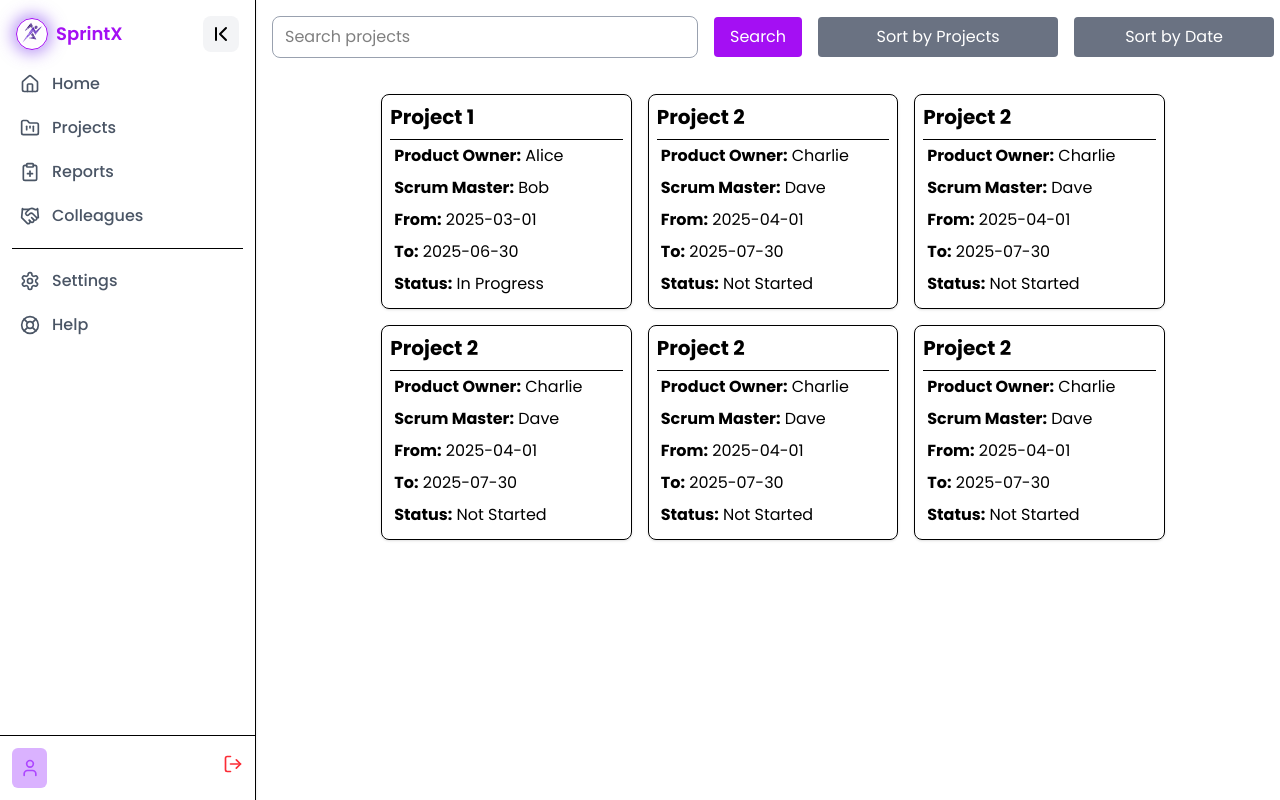
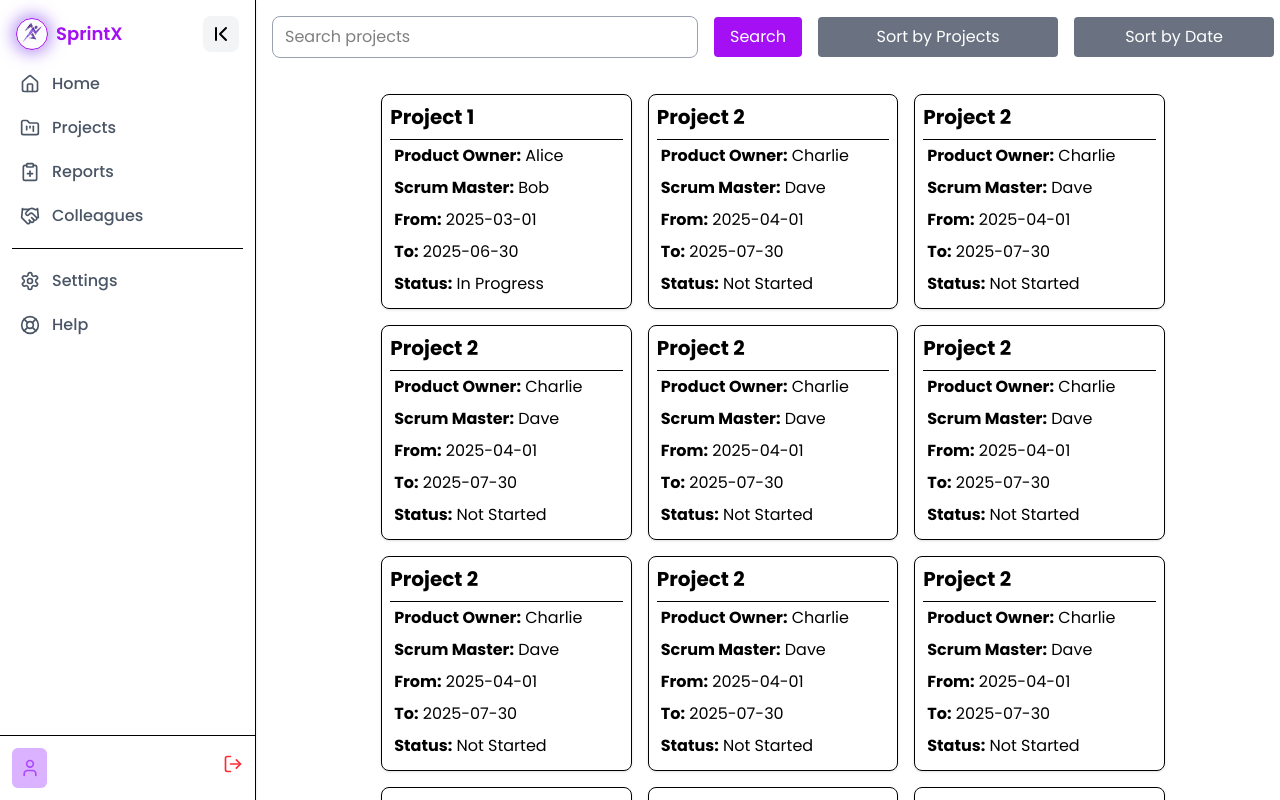
Before and after one commit to Sabarish-developer/SprintX, a React (Vite) app in the folder client/: page /home/projects in a window 1280 px wide. Shown: the top 800 px of the page. Built offline with nearby package versions, Linux system fonts and the light colour scheme.

Commit message:
Sticky Sidebar

```diff
--- a/client/src/components/DashboardLayout.jsx
+++ b/client/src/components/DashboardLayout.jsx
@@ -4,7 +4,7 @@ import { FolderKanban, ClipboardPlus, Handshake,Settings,LifeBuoy, HomeIcon } fr
 
 export default function DashboardLayout() {
   return (
-    <div className="flex">
+    <div className="flex items-start">
       {/* Sidebar */}
       <SideBar>
         <SidebarItem icon={<HomeIcon size={20} />} text="Home" path="/home" />
--- a/client/src/components/Projects.jsx
+++ b/client/src/components/Projects.jsx
@@ -9,6 +9,12 @@ const projectsData = [
   { id: 4, name: "Project 2", owner: "Charlie", scrumMaster: "Dave", from: "2025-04-01", to: "2025-07-30", status: "Not Started" },
   { id: 5, name: "Project 2", owner: "Charlie", scrumMaster: "Dave", from: "2025-04-01", to: "2025-07-30", status: "Not Started" },
   { id: 6, name: "Project 2", owner: "Charlie", scrumMaster: "Dave", from: "2025-04-01", to: "2025-07-30", status: "Not Started" },
+  { id: 7, name: "Project 2", owner: "Charlie", scrumMaster: "Dave", from: "2025-04-01", to: "2025-07-30", status: "Not Started" },
+  { id: 8, name: "Project 2", owner: "Charlie", scrumMaster: "Dave", from: "2025-04-01", to: "2025-07-30", status: "Not Started" },
+  { id: 9, name: "Project 2", owner: "Charlie", scrumMaster: "Dave", from: "2025-04-01", to: "2025-07-30", status: "Not Started" },
+  { id: 10, name: "Project 2", owner: "Charlie", scrumMaster: "Dave", from: "2025-04-01", to: "2025-07-30", status: "Not Started" },
+  { id: 11, name: "Project 2", owner: "Charlie", scrumMaster: "Dave", from: "2025-04-01", to: "2025-07-30", status: "Not Started" },
+  { id: 12, name: "Project 2", owner: "Charlie", scrumMaster: "Dave", from: "2025-04-01", to: "2025-07-30", status: "Not Started" },
 ];
 
 export default function Projects() {
--- /dev/null
+++ b/client/src/components/Side.css
@@ -0,0 +1,3 @@
+.cssda{
+    height: 100dvh;
+}
--- a/client/src/components/SideBar.jsx
+++ b/client/src/components/SideBar.jsx
@@ -40,7 +40,7 @@ export default function SideBar({ children }) {
             {/* Overlay for small screens */}
             {overlay && <div onClick={closeSidebar} className="fixed inset-0 bg-black bg-opacity-30 z-10" />}
 
-            <aside className={`h-screen z-20 ${overlay ? "fixed" : "relative"}`}>
+            <aside className={`h-screen sticky top-0 z-20 ${overlay ? "fixed" : "relative"}`}>
                 <nav
                     className={`h-full flex flex-col bg-white border-r shadow-sm transition-all ${
                         expanded ? "w-64" : "w-16"
```
